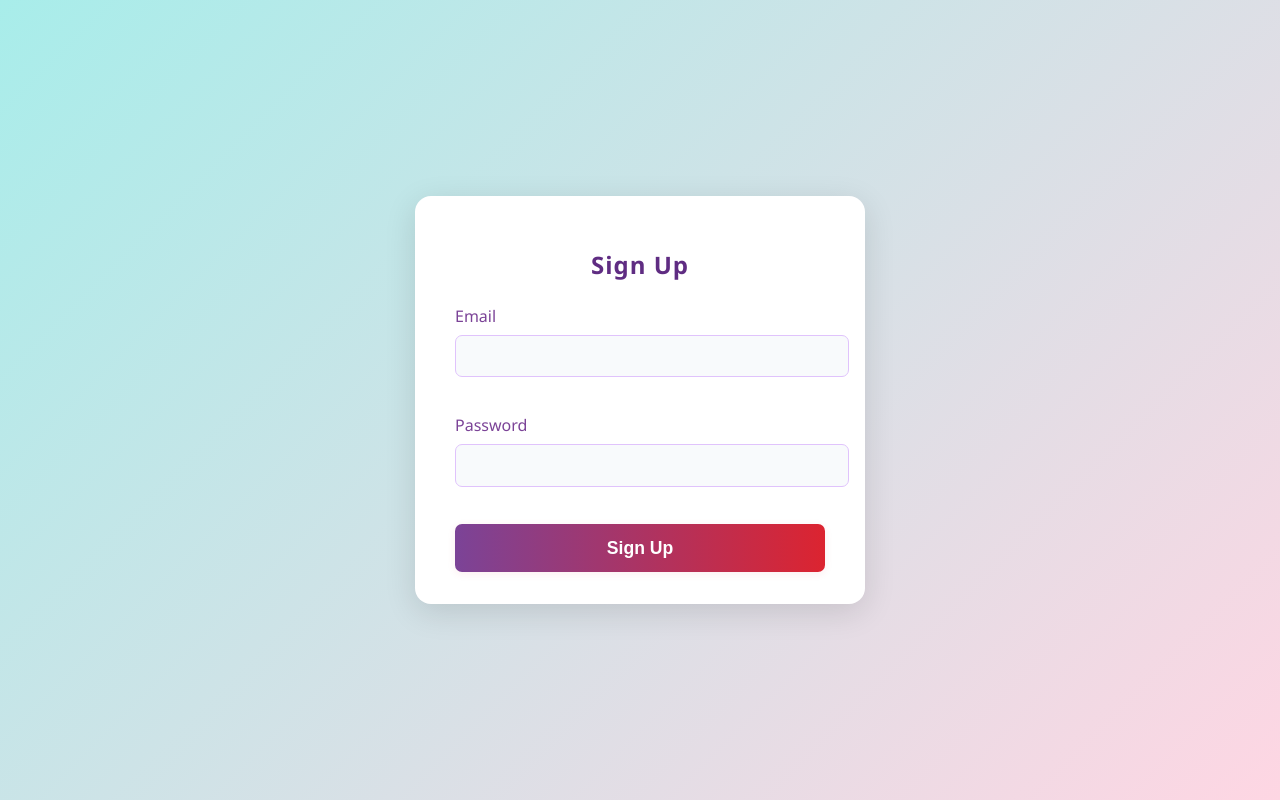
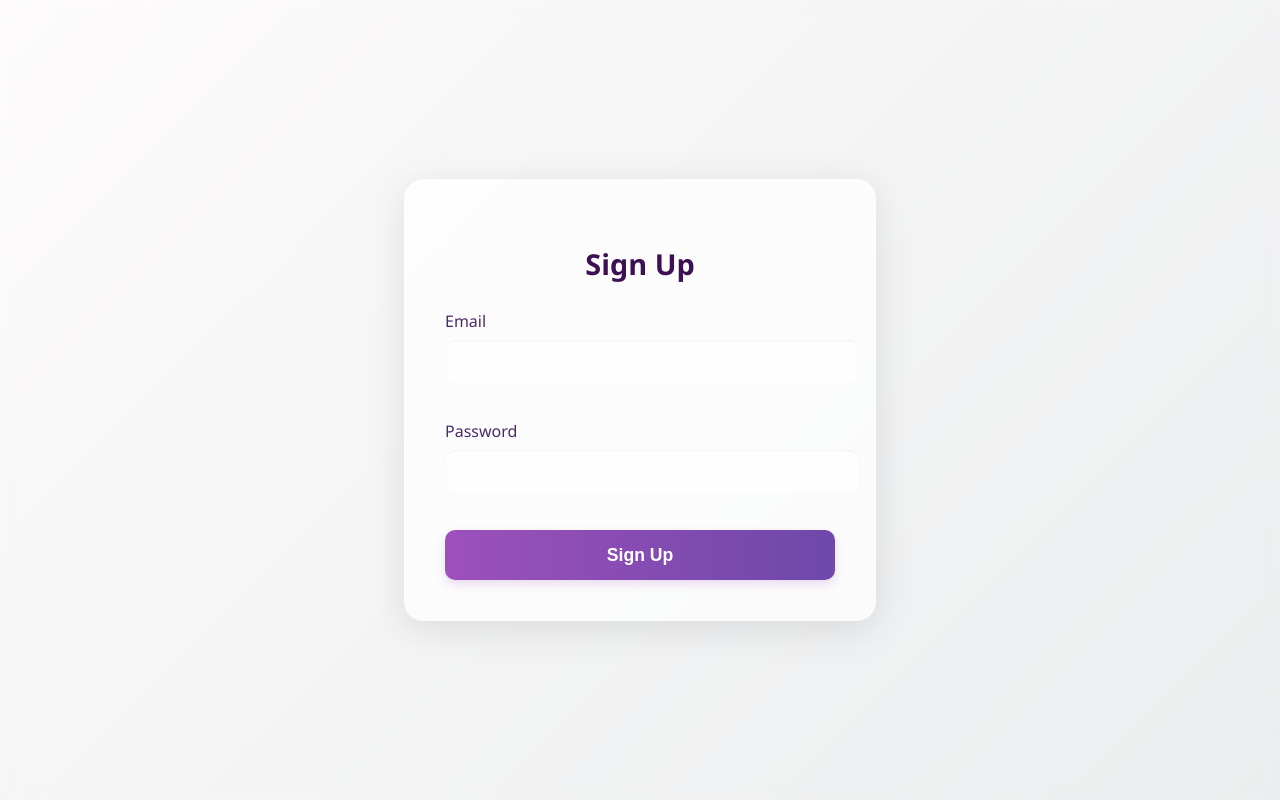
Before and after one commit to Ashikas2004/LOGIN, a website: page signup.html in a window 1280 px wide. Drawn offline with Linux system fonts and the light colour scheme.

Commit message:
CSS changed

```diff
--- a/style.css
+++ b/style.css
@@ -1,100 +1,97 @@
 body {
-    background: linear-gradient(135deg, #a8edea 0%, #fed6e3 100%);
+    background: linear-gradient(135deg, #fdfbfb 0%, #ebedee 100%);
     font-family: 'Segoe UI', Arial, sans-serif;
     display: flex;
     justify-content: center;
     align-items: center;
     height: 100vh;
     margin: 0;
+    backdrop-filter: blur(5px);
 }
 
 .signup-container {
-    background: #fff;
-    padding: 2rem 2.5rem;
-    border-radius: 16px;
-    box-shadow: 0 8px 32px rgba(0,0,0,0.12);
-    width: 370px;
-    animation: fadeIn 1.2s cubic-bezier(0.4, 0, 0.2, 1);
+    background: rgba(255, 255, 255, 0.7);
+    padding: 2.5rem 2.5rem;
+    border-radius: 20px;
+    box-shadow: 0 8px 40px rgba(0,0,0,0.1);
+    width: 390px;
+    backdrop-filter: blur(12px);
+    animation: fadeIn 1.1s ease-in-out;
+    border: 1px solid rgba(255, 255, 255, 0.25);
 }
 
 @keyframes fadeIn {
     from {
         opacity: 0;
-        transform: translateY(40px) scale(0.95);
+        transform: translateY(30px);
     }
     to {
         opacity: 1;
-        transform: translateY(0) scale(1);
+        transform: translateY(0);
     }
 }
 
 .signup-container h2 {
-    margin-bottom: 1.5rem;
-    color: #5f2c82;
+    margin-bottom: 1.7rem;
+    color: #3c1053;
     text-align: center;
-    letter-spacing: 1px;
+    font-weight: 600;
+    font-size: 1.8rem;
 }
 
 .form-group {
-    margin-bottom: 1.2rem;
+    margin-bottom: 1.3rem;
 }
 
 label {
     display: block;
     margin-bottom: 0.5rem;
-    color: #7b4397;
+    color: #4b2a6a;
     font-weight: 500;
 }
 
-input[type="email"], input[type="password"] {
+input[type="email"],
+input[type="password"] {
     width: 100%;
-    padding: 0.7rem;
-    border: 1.5px solid #e0c3fc;
-    border-radius: 7px;
+    padding: 0.75rem;
+    border: none;
+    border-radius: 10px;
     font-size: 1rem;
-    background: #f8fafc;
-    transition: border 0.2s, box-shadow 0.2s;
+    background: rgba(255, 255, 255, 0.6);
+    box-shadow: inset 0 1px 2px rgba(0, 0, 0, 0.05);
+    transition: box-shadow 0.2s, background 0.3s;
 }
-input[type="email"]:focus, input[type="password"]:focus {
-    border: 1.5px solid #7b4397;
+
+input[type="email"]:focus,
+input[type="password"]:focus {
+    background: rgba(255, 255, 255, 0.9);
     outline: none;
-    box-shadow: 0 0 0 2px #e0c3fc55;
+    box-shadow: 0 0 0 3px rgba(60,16,83,0.2);
 }
 
 .error {
-    color: #e74c3c;
-    font-size: 0.95rem;
-    margin-bottom: 0.5rem;
+    color: #e63946;
+    font-size: 0.9rem;
+    margin-bottom: 0.4rem;
     min-height: 1.2em;
 }
 
 button {
     width: 100%;
-    padding: 0.85rem;
-    background: linear-gradient(90deg, #7b4397 0%, #dc2430 100%);
-    color: #fff;
+    padding: 0.9rem;
+    background: linear-gradient(90deg, #9d50bb, #6e48aa);
+    color: white;
     border: none;
-    border-radius: 7px;
+    border-radius: 10px;
     font-size: 1.1rem;
     font-weight: 600;
     cursor: pointer;
-    box-shadow: 0 2px 8px rgba(220,36,48,0.08);
-    transition: background 0.3s, transform 0.15s, box-shadow 0.2s;
-    animation: popIn 0.8s cubic-bezier(0.4, 0, 0.2, 1);
-}
-button:hover {
-    background: linear-gradient(90deg, #dc2430 0%, #7b4397 100%);
-    transform: translateY(-2px) scale(1.03);
-    box-shadow: 0 4px 16px rgba(123,67,151,0.12);
+    transition: all 0.3s ease;
+    box-shadow: 0 4px 10px rgba(157, 80, 187, 0.2);
 }
 
-@keyframes popIn {
-    from {
-        opacity: 0;
-        transform: scale(0.95);
-    }
-    to {
-        opacity: 1;
-        transform: scale(1);
-    }
+button:hover {
+    background: linear-gradient(90deg, #6e48aa, #9d50bb);
+    transform: translateY(-1.5px);
+    box-shadow: 0 6px 16px rgba(110, 72, 170, 0.25);
 }
```
